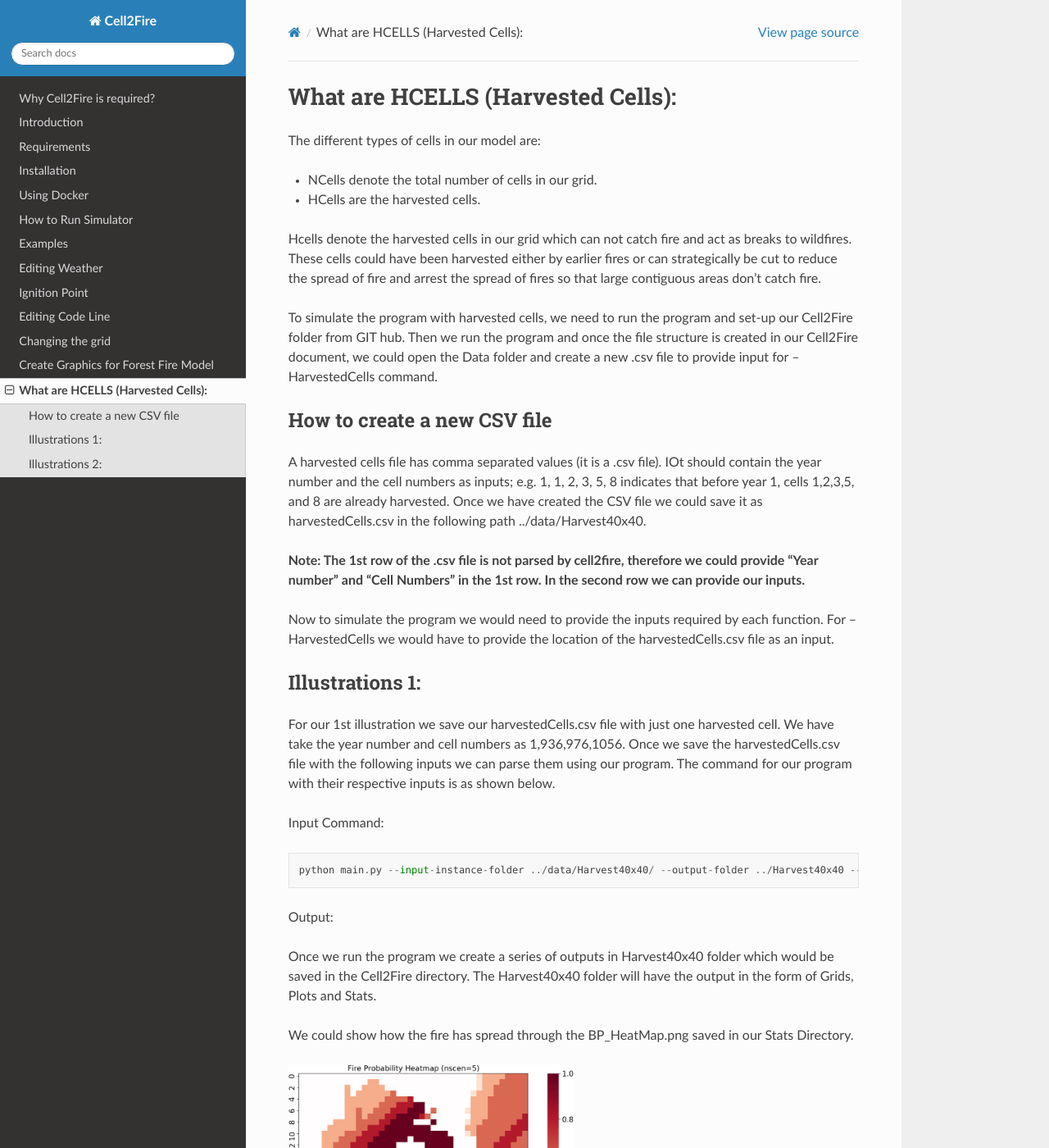
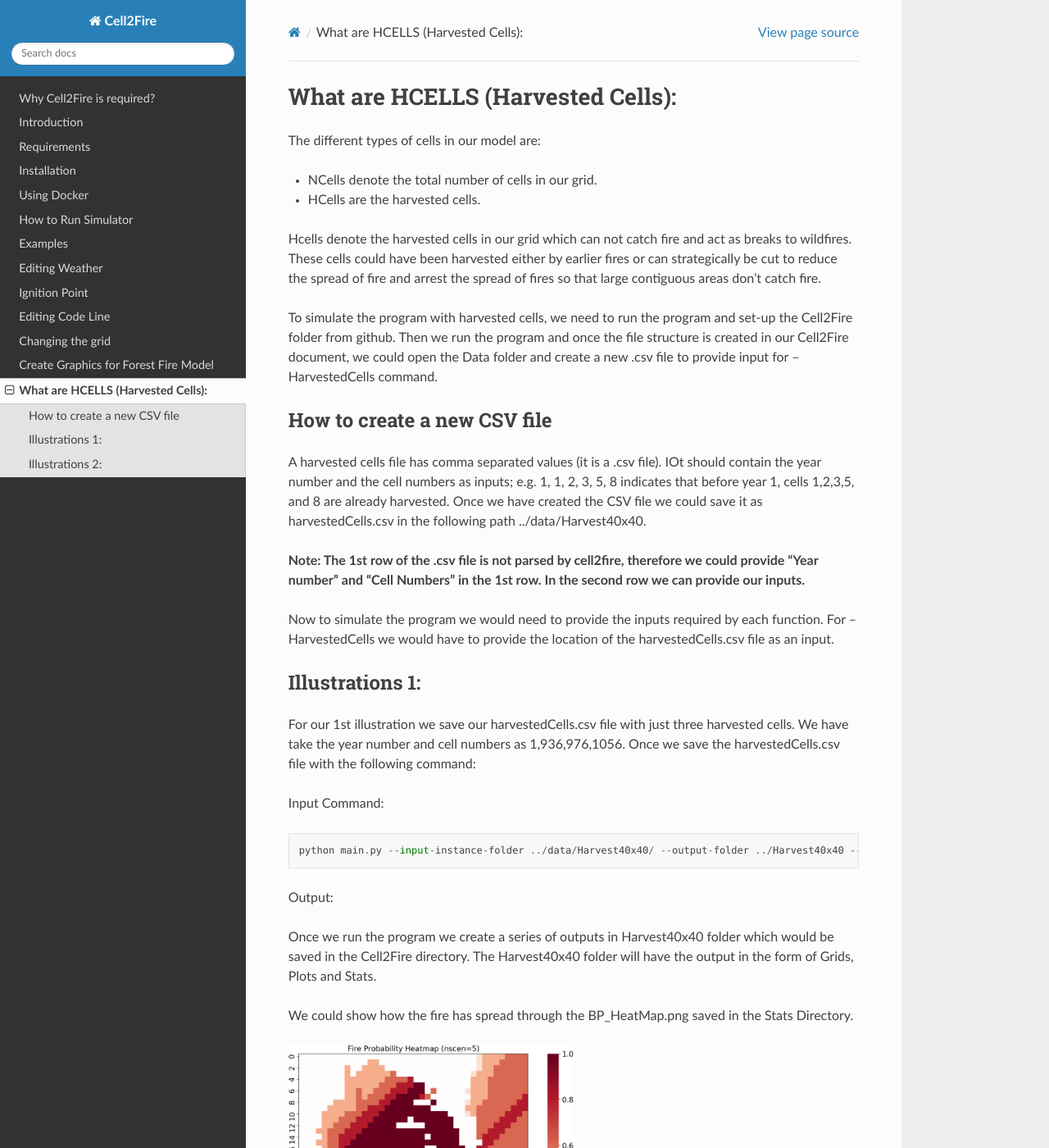
Before and after one commit to cell2fire/Cell2Fire, a Sphinx documentation site: the page built from docsrc/source/rstfiles/HarvestedCells.rst, in a window 1280 px wide and 1400 px high. Shown: the whole window at 82% size. Built offline with Sphinx 7.4.7 and the Read the Docs theme 2.0.0, drawn with Linux system fonts in a browser that asks for light colours; some of the changed text lies outside the part shown.

Commit message:
dlw edits

```diff
--- a/docsrc/source/rstfiles/HarvestedCells.rst
+++ b/docsrc/source/rstfiles/HarvestedCells.rst
@@ -12,7 +12,7 @@ either by earlier fires or can strategically be cut to reduce the
 spread of fire and arrest the spread of fires so that large contiguous
 areas don't catch fire.
 
-To simulate the program with harvested cells, we need to run the program and set-up our Cell2Fire folder from GIT hub. Then we run the program and once the file structure is created in our Cell2Fire document, we could open the Data folder and create a new .csv file to provide input for --HarvestedCells command.
+To simulate the program with harvested cells, we need to run the program and set-up the Cell2Fire folder from github. Then we run the program and once the file structure is created in our Cell2Fire document, we could open the Data folder and create a new .csv file to provide input for --HarvestedCells command.
 
 How to create a new CSV file
 ----------------------------
@@ -31,7 +31,7 @@ Now to simulate the program we would need to provide the inputs required by each
 
 Illustrations 1:
 ----------------
-For our 1st illustration we save our harvestedCells.csv file with just one harvested cell. We have take the year number and cell numbers as 1,936,976,1056. Once we save the harvestedCells.csv file with the following inputs we can parse them using our program. The command for our program with their respective inputs is as shown below.
+For our 1st illustration we save our harvestedCells.csv file with just three harvested cells. We have take the year number and cell numbers as 1,936,976,1056. Once we save the harvestedCells.csv file with the following command:
 
 Input Command:
 
@@ -43,7 +43,7 @@ Output:
 
 Once we run the program we create a series of outputs in Harvest40x40 folder which would be saved in the Cell2Fire directory. The Harvest40x40 folder will have the output in the form of Grids, Plots and Stats.
 
-We could show how the fire has spread through the BP_HeatMap.png saved in our Stats Directory.
+We could show how the fire has spread through the BP_HeatMap.png saved in the Stats Directory.
 
 .. image:: /image/BP_HeatMap1.png
    :width: 50%
@@ -65,7 +65,7 @@ Output:
 
 Once we run the program we create a series of outputs in Harvest40x40 folder which would be saved in the Cell2Fire directory. The Harvest40x40 folder will have the output in the form of Grids, Plots and Stats.
 
-We could show how the fire has spread through the BP_HeatMap.png saved in our Stats Directory.
+We could show how the fire has spread through the BP_HeatMap.png saved in the Stats Directory.
 
 .. image:: /image/BP_HeatMap2.png
    :width: 50%
```
Also changed, not shown: docsrc/source/rstfiles/HarvestPlan.rst (added, +33 -0 lines).
